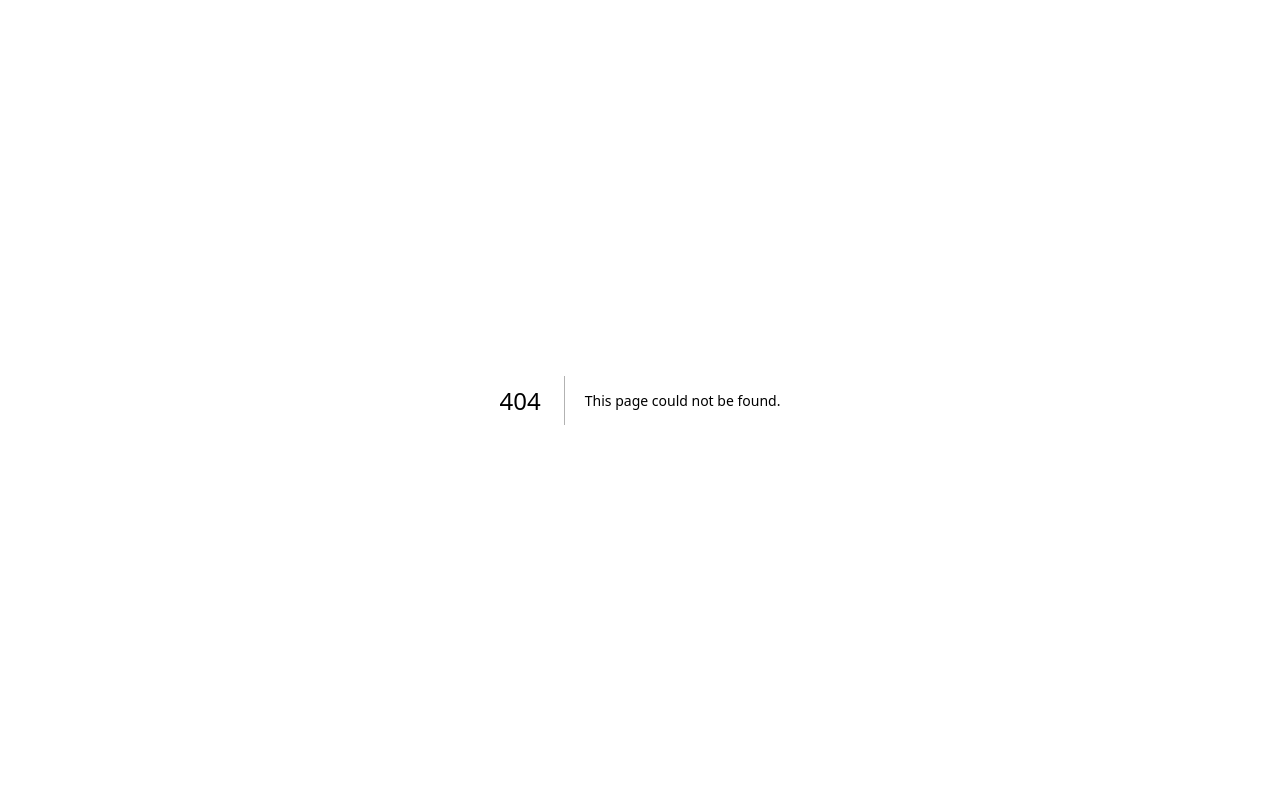
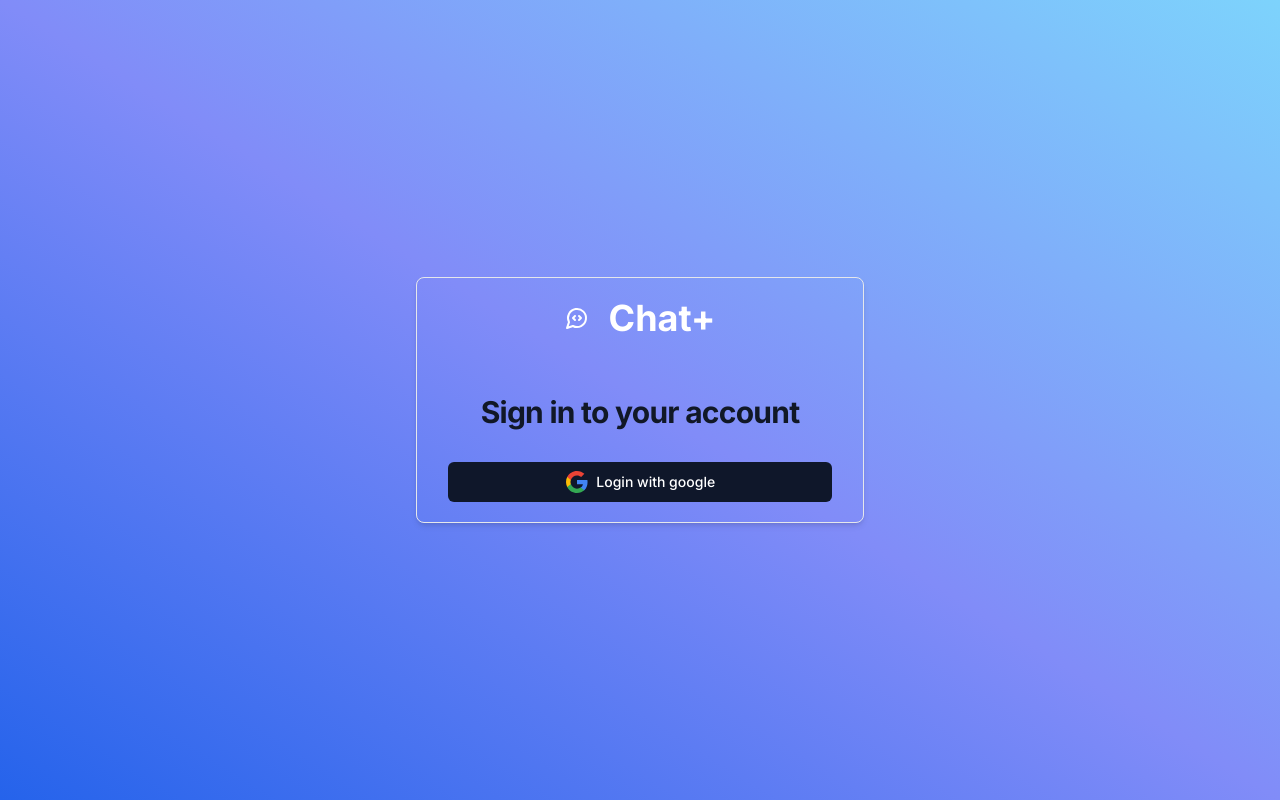
Before and after one commit to soumya100/chatApp, a Next.js app: page /login in a window 1280 px wide. Before the commit this address had no page. Built offline with nearby package versions, Linux system fonts and the light colour scheme.

Commit message:
login system implemented

```diff
--- a/package.json
+++ b/package.json
@@ -18,6 +18,7 @@
     "next-auth": "^4.24.5",
     "react": "^18",
     "react-dom": "^18",
+    "react-hot-toast": "^2.4.1",
     "tailwind-merge": "^2.2.1"
   },
   "devDependencies": {
--- a/src/app/layout.tsx
+++ b/src/app/layout.tsx
@@ -1,6 +1,7 @@
 import type { Metadata } from "next";
 import { Inter } from "next/font/google";
 import "./globals.css";
+import Provider from "@/common/providers";
 
 const inter = Inter({ subsets: ["latin"] });
 
@@ -16,7 +17,11 @@
 }>) {
   return (
     <html lang="en">
-      <body className={inter.className}>{children}</body>
+      <body className={inter.className}>
+        <Provider>
+          {children}
+          </Provider>
+          </body>
     </html>
   );
 }
--- /dev/null
+++ b/src/app/login/page.tsx
@@ -0,0 +1,14 @@
+import Login from "@/components/login"
+import { FC } from "react"
+
+
+
+interface LoginProps {
+
+}
+
+const LoginPage: FC<LoginProps> = ({ }) => {
+    return <Login />
+}
+
+export default LoginPage
--- a/src/app/page.tsx
+++ b/src/app/page.tsx
@@ -1,14 +1,13 @@
 import { db } from "@/lib/db";
-import Image from "next/image";
+import { useRouter } from "next/router";
 
 
 export default async function Home() {
 
   await db.set("hello", "hello")
-
   return (
     <main>
-    hello world
+      hello
     </main>
   );
 }
--- /dev/null
+++ b/src/common/index.ts
@@ -0,0 +1,5 @@
+import Button from './Button/index'
+
+export {
+    Button
+}
--- /dev/null
+++ b/src/common/providers/index.tsx
@@ -0,0 +1,15 @@
+import { FC, ReactNode } from 'react'
+import { Toaster } from 'react-hot-toast'
+
+interface ProviderProps {
+  children: ReactNode
+}
+
+const Provider: FC<ProviderProps> = ({ children}) => {
+  return <>
+  <Toaster position={'top-center'} reverseOrder={false} />
+  {children}
+  </>
+}
+
+export default Provider
--- /dev/null
+++ b/src/components/login/index.tsx
@@ -0,0 +1,54 @@
+"use client"
+
+import { Button } from '@/common'
+import { googleIcon } from '@/images'
+import { MessageCircleCode } from 'lucide-react'
+import { signIn } from 'next-auth/react'
+import Image from 'next/image'
+import { FC, useState } from 'react'
+import toast from 'react-hot-toast'
+
+interface LoginProps {
+
+}
+
+const Login: FC<LoginProps> = ({}) => {
+
+    const [isLoading, setIsLoading]= useState(false)
+
+    async function loginWithGoogle(){
+        setIsLoading(true)
+        try{
+            await signIn('google')
+            toast.success('User Logged in Successfully')
+        }catch(error){
+            console.error(error)
+            toast.error('Something went wrong')
+        }finally{
+            setIsLoading(false)
+        }
+    }
+
+
+  return (<div className={`flex items-center justify-center px-4 sm:px-6 lg:px-8 h-screen bg-gradient-to-tr from-blue-600 via-indigo-400 to-sky-300`}>
+  <div className="w-full flex flex-col items-center max-w-md space-y-8 border py-5 rounded-lg shadow-md">
+      <div className='flex flex-col items-center gap-8'>
+          <div className='flex gap-5 items-center'>
+          <MessageCircleCode fontSize={'largest'} color='white'/>
+         <h1 className='!text-4xl font-bold !text-white'>
+        Chat+
+        </h1>
+          </div>
+          <h2 className='mt-6 text-center text-3xl font-bold tracking-tight text-gray-900'>
+              Sign in to your account
+          </h2>
+      </div>
+      <Button isLoading={isLoading} type='button' className='max-w-sm mx-auto w-full' onClick={loginWithGoogle}>
+         {!isLoading && <Image src={googleIcon} alt={`login with google`} />}&nbsp;
+          Login with google
+      </Button>
+  </div>
+</div>
+)}
+
+export default Login
--- /dev/null
+++ b/src/images/index.ts
@@ -0,0 +1,5 @@
+import googleIcon from './login/googleIcon.svg'
+
+export {
+    googleIcon
+}
--- a/src/lib/auth.ts
+++ b/src/lib/auth.ts
@@ -3,15 +3,15 @@
 import { db } from "./db"
 import GoogleProvider from 'next-auth/providers/google'
 
-const getGoogleCredentials=()=>{
+function getGoogleCredentials(){
     const clientId = process.env.GOOGLE_CLIENT_ID
     const clientSecret= process.env.GOOGLE_CLIENT_SECRET
 
-    if(!clientId || clientId?.length === 0){
+    if(!clientId || clientId.length === 0){
         throw new Error('Missing GOOGLE_CLIENT_ID')
     }
 
-    if(!clientSecret || clientSecret?.length === 0){
+    if(!clientSecret || clientSecret.length === 0){
         throw new Error('Missing GOOGLE_CLIENT_SECRET')
     }
 
@@ -29,8 +29,8 @@
     },
     providers:[
         GoogleProvider({
-            clientId: getGoogleCredentials()?.clientId,
-            clientSecret: getGoogleCredentials()?.clientSecret
+            clientId: getGoogleCredentials().clientId,
+            clientSecret: getGoogleCredentials().clientSecret
         })
     ],
     callbacks:{
@@ -51,10 +51,10 @@
         },
         async session({session, token}){        //session callback
             if(token){
-                session.user.id= token?.id
-                session.user.email= token?.email
-                session.user.image= token?.picture
-                session.user.name= token?.name
+                session.user.id= token.id
+                session.user.email= token.email
+                session.user.image= token.picture
+                session.user.name= token.name
             }
 
             return session
```
Also changed, not shown: src/images/login/googleIcon.svg (added), src/pages/api/auth/[...nextauth].ts (renamed from src/app/api/auth/[...nextauth].ts), 1 other file (tests, documents, lock files or other folders).
